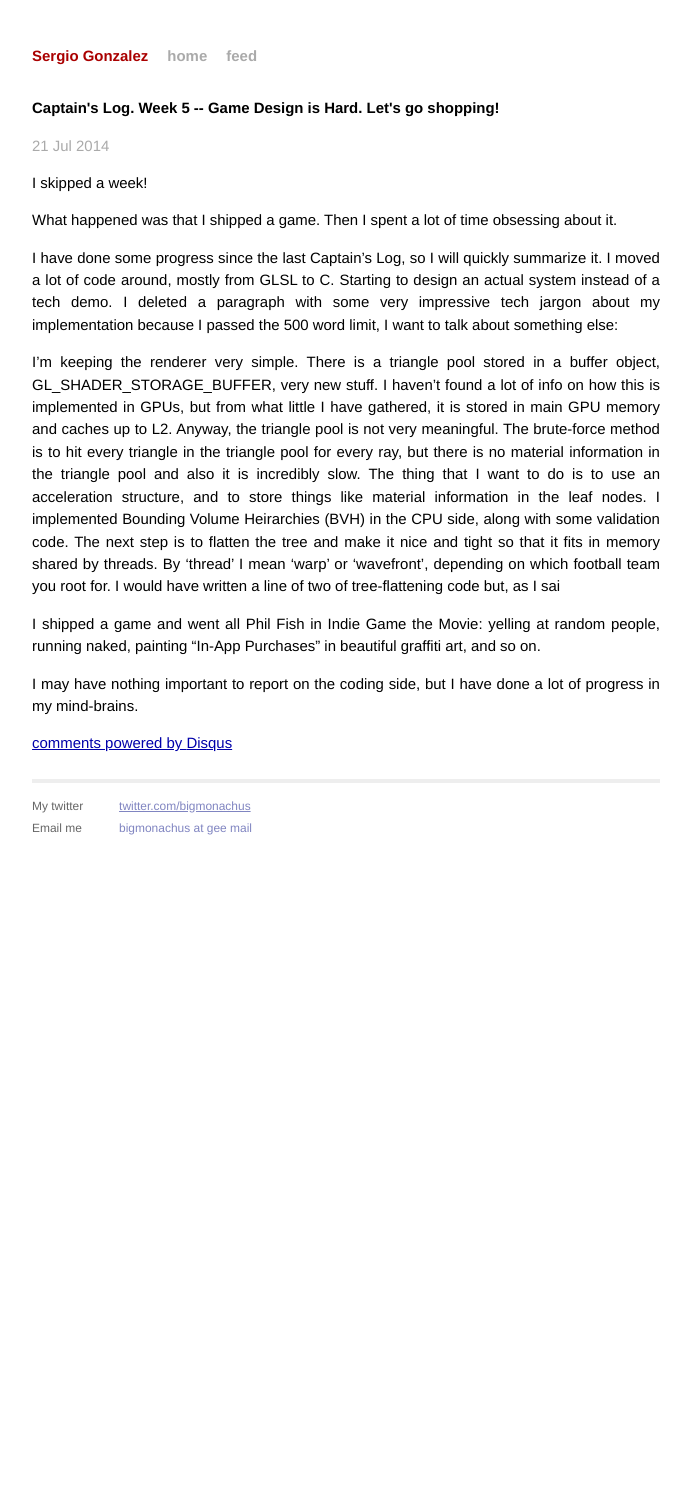
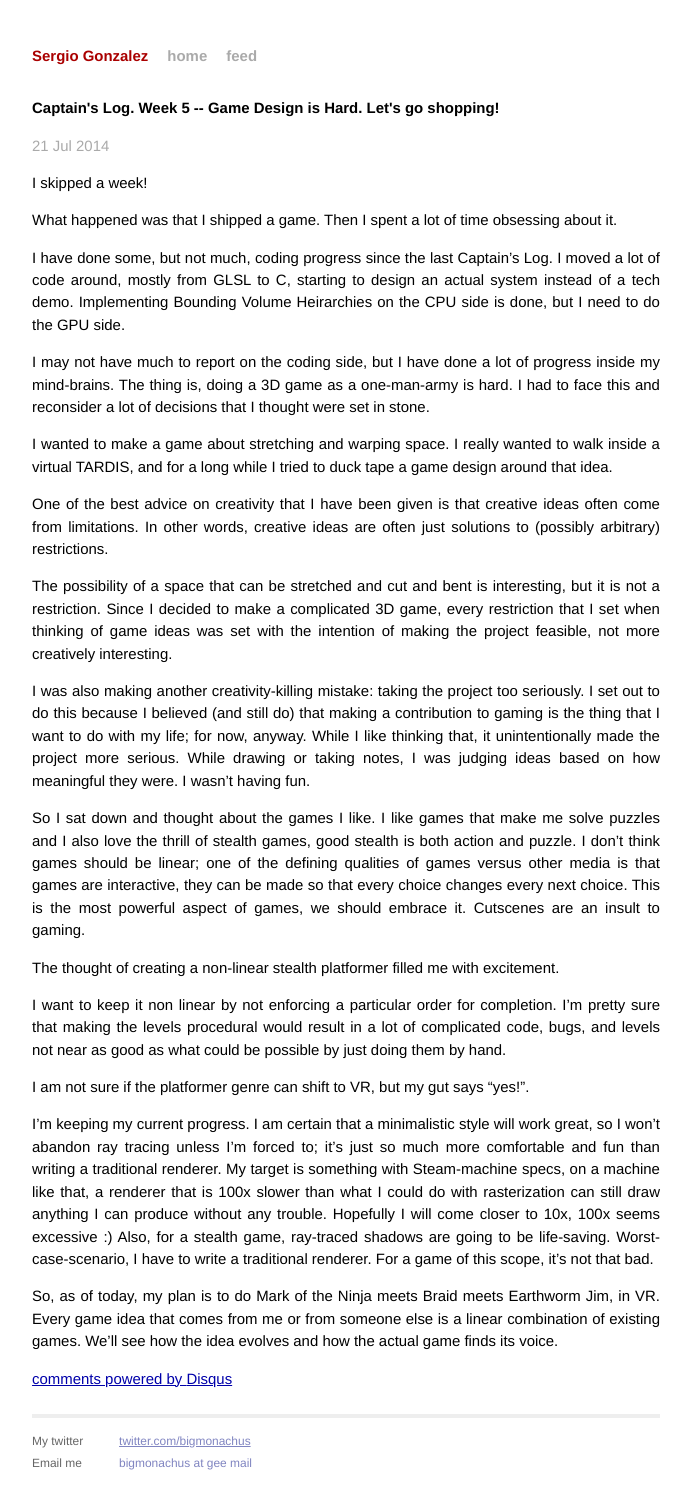
Before and after one commit to serge-rgb/old.bigmonachus.github.io, a Jekyll site: the page built from _posts/2014-07-21-c_log_4.md, in a window 1280 px wide. Shown: the whole page, without its empty margins (294-985 px from the left). Built offline with Jekyll 4.4.1, drawn with Linux system fonts in a browser that asks for light colours; Markdown is read by kramdown in place of the engine named in the settings; comment, search, counter and statistics services are not loaded; before the commit the page ends 945 px from its top, so only the background shows below that.

Commit message:
Captain's Log 4

```diff
--- a/_posts/2014-07-21-c_log_4.md
+++ b/_posts/2014-07-21-c_log_4.md
@@ -8,10 +8,26 @@ I skipped a week!
 
 What happened was that I shipped a game. Then I spent a lot of time obsessing about it.
 
-I have done some progress since the last Captain's Log, so I will quickly summarize it. I moved a lot of code around, mostly from GLSL to C. Starting to design an actual system instead of a tech demo. I deleted a paragraph with some very impressive tech jargon about my implementation because I passed the 500 word limit, I want to talk about something else:
+I have done some, but not much, coding progress since the last Captain's Log. I moved a lot of code around, mostly from GLSL to C, starting to design an actual system instead of a tech demo. Implementing Bounding Volume Heirarchies on the CPU side is done, but I need to do the GPU side.
 
-I'm keeping the renderer very simple. There is a triangle pool stored in a buffer object, GL\_SHADER\_STORAGE\_BUFFER, very new stuff. I haven't found a lot of info on how this is implemented in GPUs, but from what little I have gathered, it is stored in main GPU memory and caches up to L2. Anyway, the triangle pool is not very meaningful. The brute-force method is to hit every triangle in the triangle pool for every ray, but there is no material information in the triangle pool and also it is incredibly slow. The thing that I want to do is to use an acceleration structure, and to store things like material information in the leaf nodes. I implemented Bounding Volume Heirarchies (BVH) in the CPU side, along with some validation code. The next step is to flatten the tree and make it nice and tight so that it fits in memory shared by threads. By 'thread' I mean 'warp' or 'wavefront', depending on which football team you root for. I would have written a line of two of tree-flattening code but, as I sai
+I may not have much to report on the coding side, but I have done a lot of progress inside my mind-brains. The thing is, doing a 3D game as a one-man-army is hard. I had to face this and reconsider a lot of decisions that I thought were set in stone.
 
-I shipped a game and went all Phil Fish in Indie Game the Movie: yelling at random people, running naked, painting "In-App Purchases" in beautiful graffiti art, and so on.
+I wanted to make a game about stretching and warping space. I really wanted to walk inside a virtual TARDIS, and for a long while I tried to duck tape a game design around that idea.
 
-I may have nothing important to report on the coding side, but I have done a lot of progress in my mind-brains.
+One of the best advice on creativity that I have been given is that creative ideas often come from limitations. In other words, creative ideas are often just solutions to (possibly arbitrary) restrictions.
+
+The possibility of a space that can be stretched and cut and bent is interesting, but it is not a restriction. Since I decided to make a complicated 3D game, every restriction that I set when thinking of game ideas was set with the intention of making the project feasible, not more creatively interesting.
+
+I was also making another creativity-killing mistake: taking the project too seriously. I set out to do this because I believed (and still do) that making a contribution to gaming is the thing that I want to do with my life; for now, anyway. While I like thinking that, it unintentionally made the project more serious. While drawing or taking notes, I was judging ideas based on how meaningful they were. I wasn't having fun.
+
+So I sat down and thought about the games I like. I like games that make me solve puzzles and I also love the thrill of stealth games, good stealth is both action and puzzle. I don't think games should be linear; one of the defining qualities of games versus other media is that games are interactive, they can be made so that every choice changes every next choice. This is the most powerful aspect of games, we should embrace it. Cutscenes are an insult to gaming.
+
+The thought of creating a non-linear stealth platformer filled me with excitement.
+
+I want to keep it non linear by not enforcing a particular order for completion. I'm pretty sure that making the levels procedural would result in a lot of complicated code, bugs, and levels not near as good as what could be possible by just doing them by hand.
+
+I am not sure if the platformer genre can shift to VR, but my gut says "yes!".
+
+I'm keeping my current progress. I am certain that a minimalistic style will work great, so I won't abandon ray tracing unless I'm forced to; it's just so much more comfortable and fun than writing a traditional renderer. My target is something with Steam-machine specs, on a machine like that, a renderer that is 100x slower than what I could do with rasterization can still draw anything I can produce without any trouble. Hopefully I will come closer to 10x, 100x seems excessive :) Also, for a stealth game, ray-traced shadows are going to be life-saving. Worst-case-scenario, I have to write a traditional renderer. For a game of this scope, it's not that bad.
+
+So, as of today, my plan is to do Mark of the Ninja meets Braid meets Earthworm Jim, in VR. Every game idea that comes from me or from someone else is a linear combination of existing games. We'll see how the idea evolves and how the actual game finds its voice.
```
